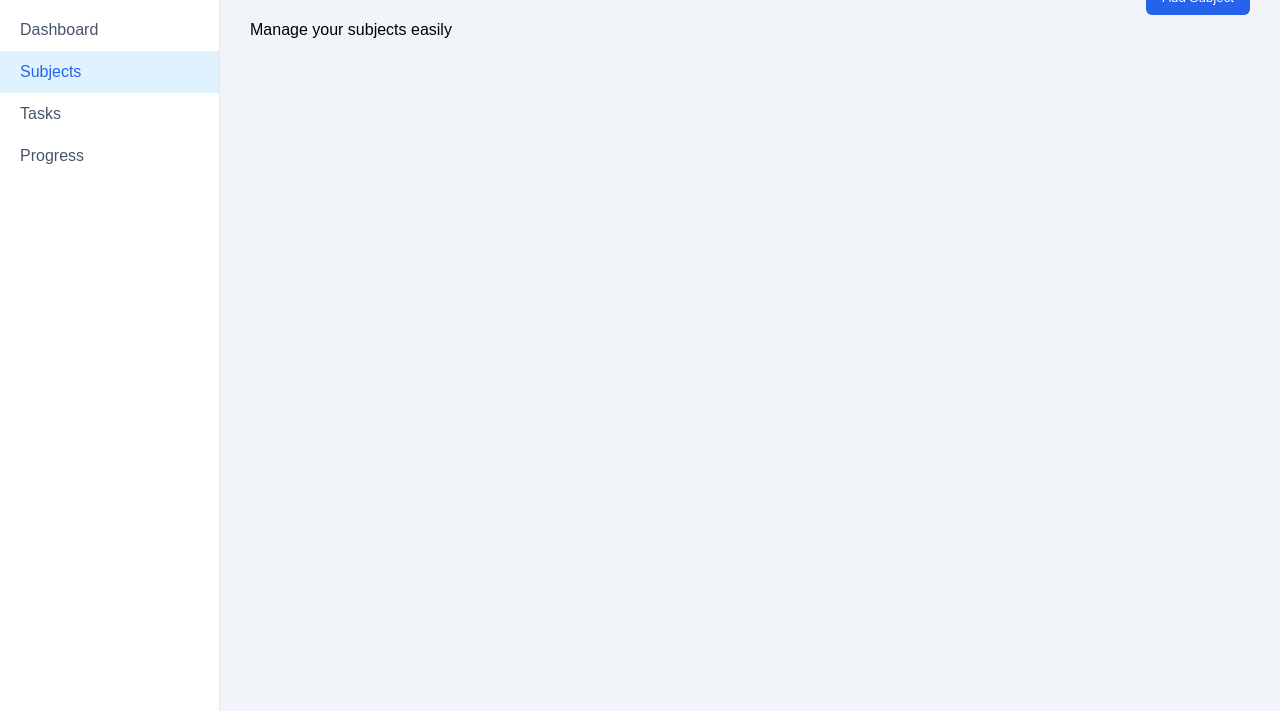
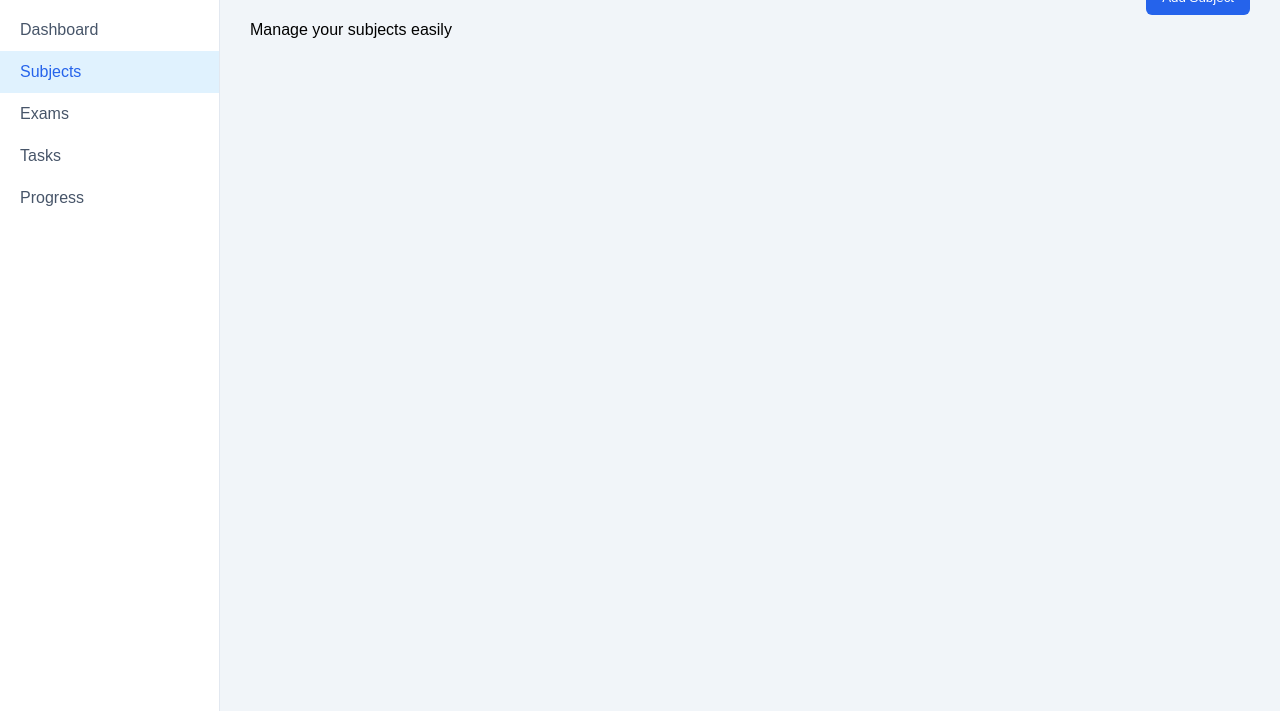
Before and after one commit to manjotzkaur/Study-to-Success, a plain HTML site: page study2success/frontend/subjects.html in a window 1280 px wide. Shown: the part 89-800 px from the top of the page. Drawn offline with Linux system fonts and the light colour scheme; no server answers.

Commit message:
Update subjects.html

```diff
--- a/study2success/frontend/subjects.html
+++ b/study2success/frontend/subjects.html
@@ -18,6 +18,7 @@
     <h2>StudyPlanner</h2>
    <a href="dashboard.html">Dashboard</a>
 <a class="active" href="subjects.html">Subjects</a>
+    <a href="exam.html">Exams</a>
 <a href="task.html">Tasks</a>
 <a href="progress.html">Progress</a>
   </aside>
```
